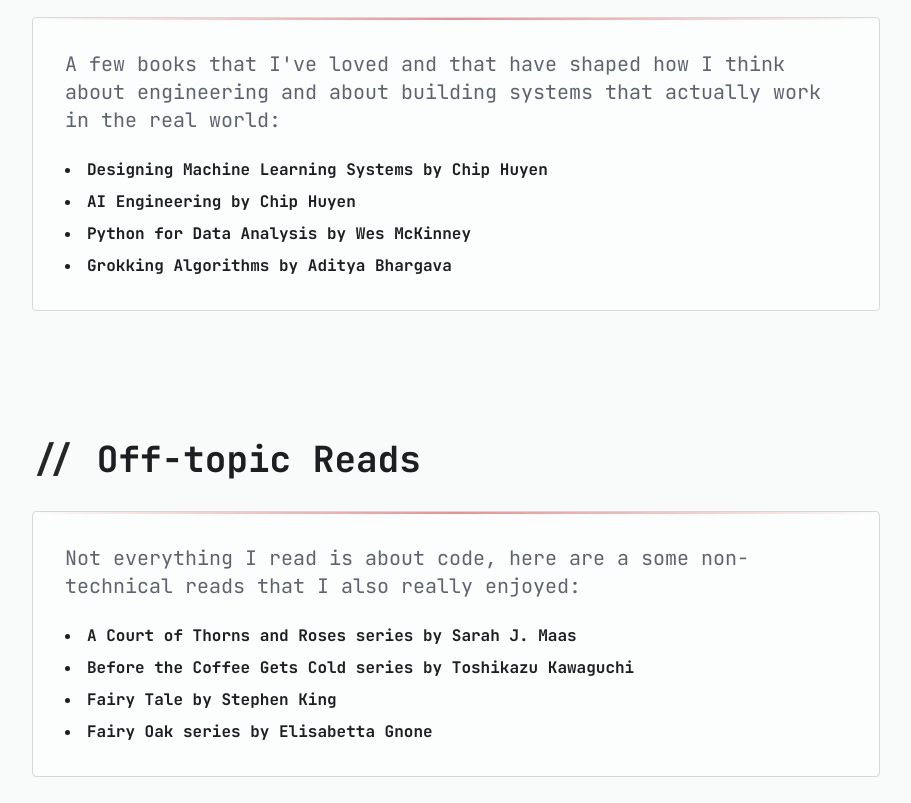
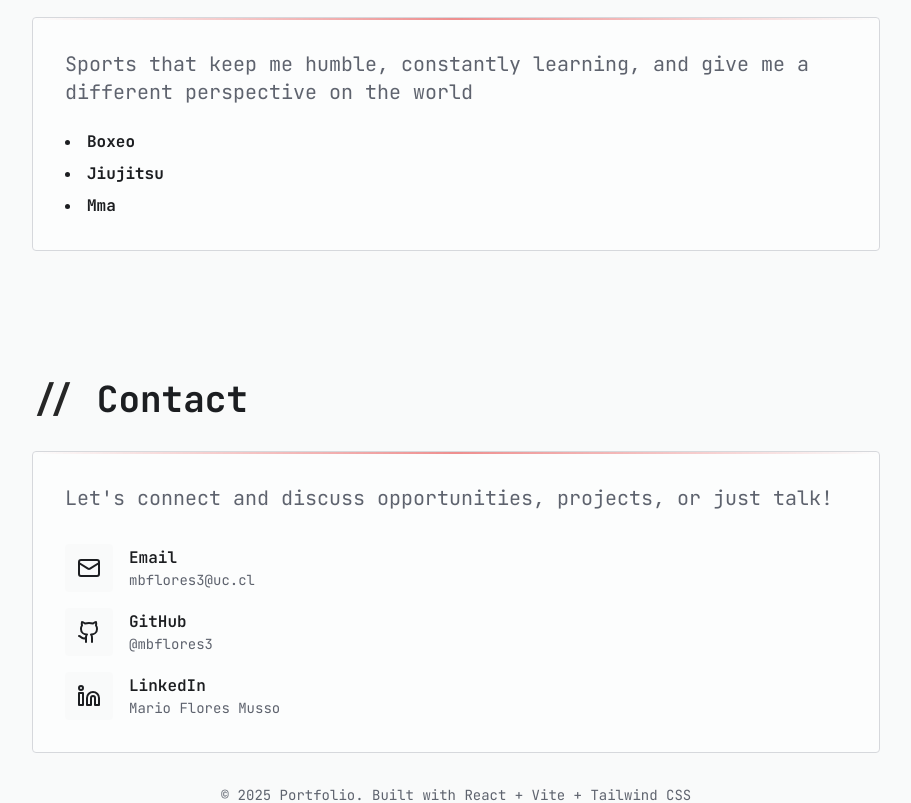
Before and after one commit to mbflores3/mbflores3.github.io, a React (Vite) app: page / in a window 1280 px wide. Shown: the part 5680-6483 px from the top of the page, without its empty margins (184-1095 px from the left). Built offline with nearby package versions, Linux system fonts and the light colour scheme.

Commit message:
Update Index.tsx

```diff
--- a/src/pages/Index.tsx
+++ b/src/pages/Index.tsx
@@ -9,14 +9,9 @@ import { ToolCard } from '@/components/ToolCard';
 
 // BookTooltip component for showing book cover on hover
 const bookImages: Record<string, string> = {
-  'Designing Machine Learning Systems': '/images/designing-ml-systems.jpg',
-  'AI Engineering': '/images/ai-engineering.jpg',
-  'Python for Data Analysis': '/images/python-for-data-analysis.jpg',
-  'Grokking Algorithms': '/images/grokking-algorithms.jpg',
-  'A Court of Thorns and Roses': '/images/acotar.jpg',
-  'Before the Coffee Gets Cold': '/images/before-coffee.jpg',
-  'Fairy Tale': '/images/fairy-tale.jpg',
-  'Fairy Oak': '/images/fairy-oak.jpg',
+  'Boxing': '/images/boxeo.jpeg',
+  'Jiujitsu': '/images/jiujitsu.jpeg',
+  'Mma': '/images/mma.jpeg',
 };
 
 function BookTooltip({ title, children }: { title: string; children: React.ReactNode }) {
@@ -393,38 +388,19 @@ const Index = () => {
           </div>
         </section>
 
-        {/* Book Recommendations Section */}
-        <section id="books" className="py-12 section-fade-in">
+        {/* Sports Section */}
+        <section id="sports" className="py-12 section-fade-in">
           <h2 className="text-4xl font-bold mb-8 text-foreground">
             <span className="text-accent">//</span> Book Recs
           </h2>
           <div className="terminal-border bg-card/50 p-8 rounded mb-8">
             <p className="text-xl text-muted-foreground mb-6">
-              A few books that I've loved and that have shaped how I think about engineering and about building systems that actually work in the real world:
+              Sports that keep me humble, constantly learning, and give me a different perspective on the world
             </p>
             <ul className="list-disc list-inside space-y-2 text-foreground">
-              <li><BookTooltip title="Designing Machine Learning Systems"><strong>Designing Machine Learning Systems by Chip Huyen</strong></BookTooltip></li>
-              <li><BookTooltip title="AI Engineering"><strong>AI Engineering by Chip Huyen</strong></BookTooltip></li>
-              <li><BookTooltip title="Python for Data Analysis"><strong>Python for Data Analysis by Wes McKinney</strong></BookTooltip></li>
-              <li><BookTooltip title="Grokking Algorithms"><strong>Grokking Algorithms by Aditya Bhargava</strong></BookTooltip></li>
-            </ul>
-          </div>
-        </section>
-
-        {/* Off-Topic Reads Section */}
-        <section id="off-topic-books" className="py-12 section-fade-in">
-          <h2 className="text-4xl font-bold mb-8 text-foreground">
-            <span className="text-accent">//</span> Off-topic Reads
-          </h2>
-          <div className="terminal-border bg-card/50 p-8 rounded mb-8">
-            <p className="text-xl text-muted-foreground mb-6">
-              Not everything I read is about code, here are a some non-technical reads that I also really enjoyed:
-            </p>
-            <ul className="list-disc list-inside space-y-2 text-foreground">
-            <li><BookTooltip title="A Court of Thorns and Roses"><strong>A Court of Thorns and Roses series by Sarah J. Maas</strong></BookTooltip></li>
-            <li><BookTooltip title="Before the Coffee Gets Cold"><strong>Before the Coffee Gets Cold series by Toshikazu Kawaguchi</strong></BookTooltip></li>
-            <li><BookTooltip title="Fairy Tale"><strong>Fairy Tale by Stephen King</strong></BookTooltip></li>
-            <li><BookTooltip title="Fairy Oak"><strong>Fairy Oak series by Elisabetta Gnone</strong></BookTooltip></li>
+              <li><BookTooltip title="Boxeo"><strong>Boxeo</strong></BookTooltip></li>
+              <li><BookTooltip title="Jiujtsu"><strong>Jiujitsu</strong></BookTooltip></li>
+              <li><BookTooltip title="Mma"><strong>Mma</strong></BookTooltip></li>
             </ul>
           </div>
         </section>
```
